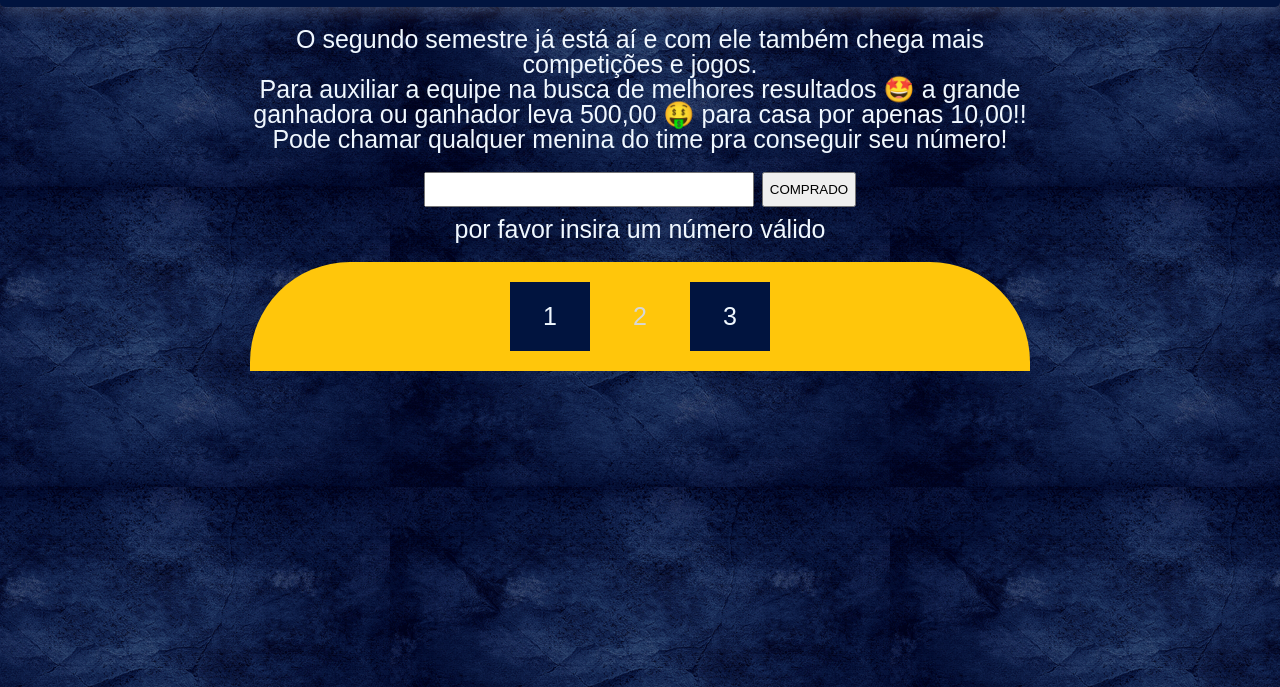
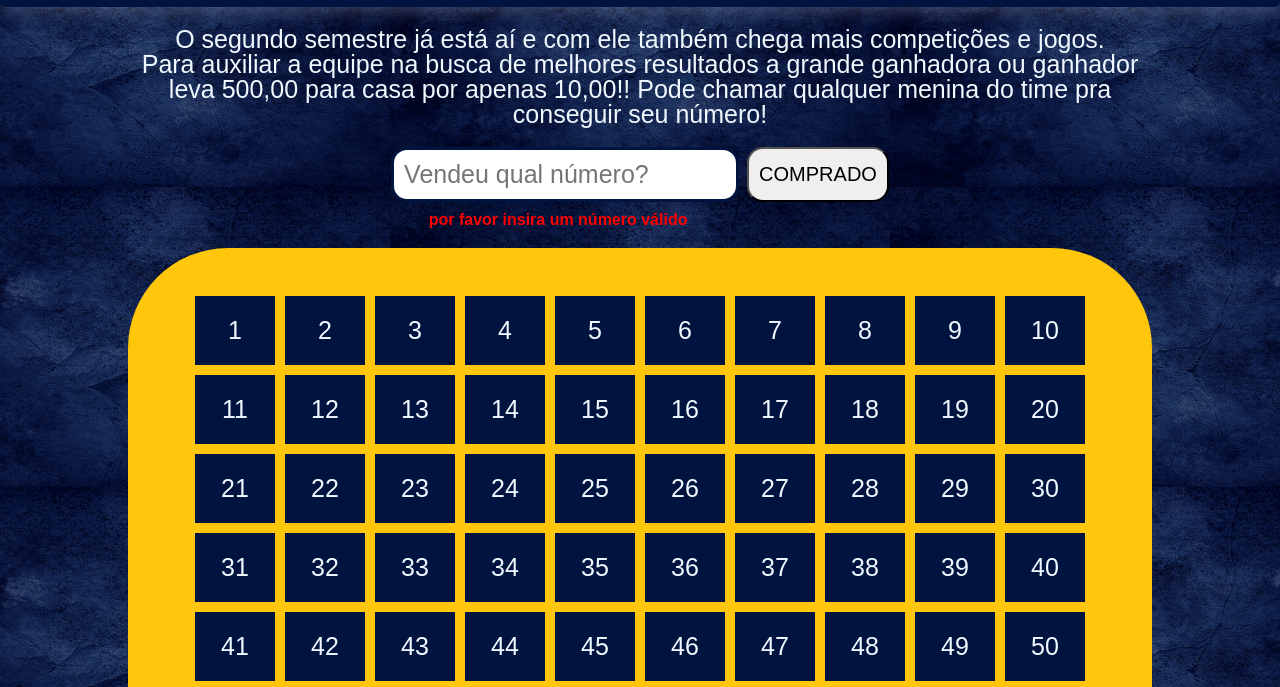
Before and after one commit to AnaFSaraiva/Rifas, a plain HTML site: page index.html in a window 1280 px wide. Both pictures are taken after a click on the button "COMPRADO". Shown: the part 113-800 px from the top of the page. Drawn offline with Linux system fonts and the light colour scheme.

Commit message:
melhora layout

```diff
--- a/css/style.css
+++ b/css/style.css
@@ -2,7 +2,7 @@
   --azul_padrao: #01143f;
   --amarelo_padrao: #FFC60B;
   --cinza_claro: #D7D7D7;
-  --cinza_escuro: #818181;
+  --cinza_escuro: #a7a7a7;
 
 }
 
@@ -43,11 +43,12 @@ header h1 {
 }
 
 main {
+
+  max-width: 1024px;
   display: flex;
   flex-direction: column;
   gap: 20px;
 
-  padding: 0 250px;
   margin: auto;
 }
 
@@ -63,19 +64,53 @@ form {
 }
 
 .input_numero {
+  padding: 10px;
   font-size: 25px;
+  border-radius: 16px;
+
+  outline: none;
+  border: 3px solid var(--azul_padrao);
+}
+
+.input_numero:hover {
+  border: 3px solid #4D99FF;
+}
+
+.input_numero:focus {
+
+  border: 3px solid var(--amarelo_padrao);
+}
+
+.btnCompra {
+  padding: 10px;
+  font-size: 20px;
+  border-radius: 16px;
+
+}
+
+.erro {
+  visibility: hidden;
+
+  color: #ff0000;
+  font-size: 16px;
+  font-weight: bold;
+
+  transform: translateX(-8%);
 }
 
 .numeros {
+  /* max-width: 1100px; */
+
   display: flex;
   justify-content: center;
   align-items: center;
+  flex-wrap: wrap;
   gap: 10px;
 
   font-size: 25px;
 
   background-color: var(--amarelo_padrao);
-  padding: 20px 0;
+  padding: 48px 24px 10px 24px;
   border-radius: 100px 100px 0 0;
 }
 
@@ -88,7 +123,7 @@ form {
 }
 
 .comprado {
-  color: var(--cinza_claro);
+  color: var(--cinza_escuro);
   background-color: unset;
   border: unset;
 }
--- a/index.html
+++ b/index.html
@@ -21,20 +21,20 @@
     <section>
       <p>O segundo semestre já está aí e com ele também chega mais competições e jogos. <br>Para auxiliar a equipe na
         busca
-        de melhores resultados 🤩 a grande ganhadora ou ganhador leva 500,00 🤑 para casa por apenas 10,00!! Pode
+        de melhores resultados a grande ganhadora ou ganhador leva 500,00 para casa por apenas 10,00!! Pode
         chamar
         qualquer menina do time pra conseguir seu número!</p>
     </section>
     <section class="compradas">
       <form class="numeros_comprados">
-        <input type="number" maxlength=3 class="input_numero">
+        <input type="number" maxlength=3 class="input_numero" placeholder="Vendeu qual número?">
         <button type="button" class="btnCompra">COMPRADO</button>
       </form>
       <p class="erro">por favor insira um número válido</p>
     </section>
 
     <section class="numeros">
-      <div class="numero 1">
+      <!-- <div class="numero 1">
         <span>1</span>
       </div>
       <div class="numero 2 comprado">
@@ -42,7 +42,7 @@
       </div>
       <div class="numero 3">
         <span>3</span>
-      </div>
+      </div> -->
     </section>
   </main>
 
--- a/script.js
+++ b/script.js
@@ -1,14 +1,16 @@
 function colocaNumeros() {
+  const numeros = document.querySelector('.numeros')
+  let criacao = ''
 
-  for (i = 0; i <= 170; i++) {
+  for (i = 1; i <= 170; i++) {
+    criacao += `<div id = "${i}" class = "numero">
+    <span> ${i}</span>
+    </div >`
+  }
+  console.log(criacao)
+  numeros.innerHTML = criacao
+}
 
-
-    const numeros = document.querySelector('.numeros')
-    numeros.innerHTML = `<div class = "numero ${i}">
-  <span>${i}</span>
-  </div>`
-  }
-}
 
 
 function marcaNumero() {
@@ -16,12 +18,30 @@ function marcaNumero() {
 
   btnCompra.onclick = () => {
     const numeroComprado = document.querySelector(".input_numero").value
-    console.log('numeroComprado: ', numeroComprado);
+    if (numeroComprado >= 1 && numeroComprado <= 170) {
+      document.querySelector('.erro').style.visibility = "hidden"
+      console.log('tá funcionando');
+
+      trocaCor(numeroComprado)
+    } else {
+      document.querySelector('.erro').style.visibility = "unset"
+    }
+
   };
 }
-marcaNumero()
 
-// window.onload(
-//colocaNumeros
 
-// )
+function trocaCor(value) {
+  const numeroEscolhido = document.getElementById(`${value}`)
+  numeroEscolhido.classList.add("comprado")
+  console.log(numeroEscolhido);
+}
+
+
+window.onload = () => {
+  colocaNumeros()
+  marcaNumero()
+}
+
+
+// export { colocaNumeros; marcaNumero }
```
